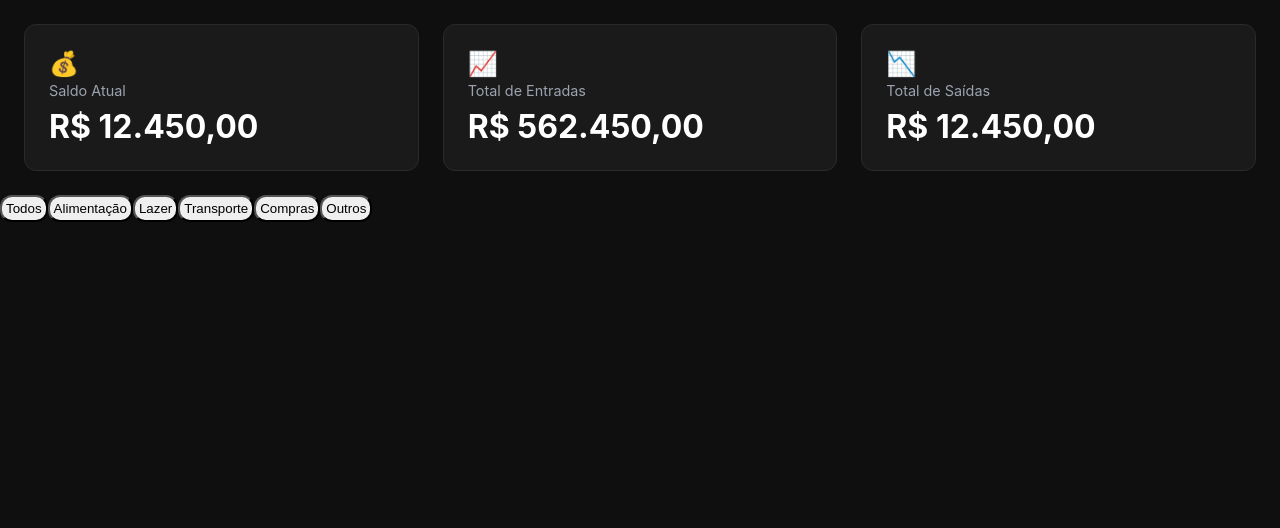
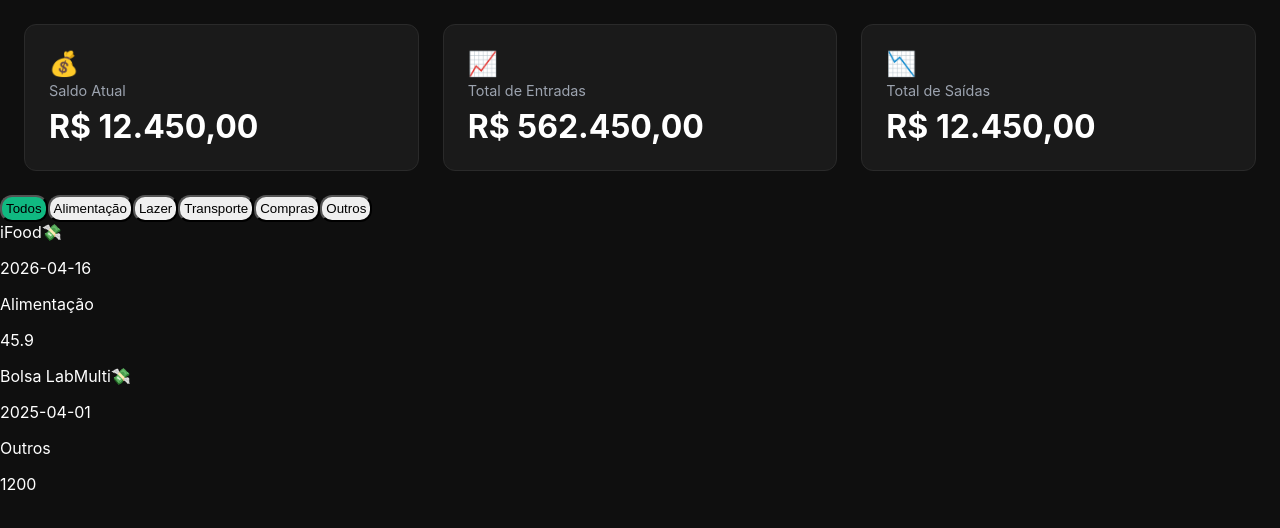
Before and after one commit to JoaoFazio/fintrack, a React (Vite) app: page / in a window 1280 px wide. Shown: the top 528 px of the page. Built offline with nearby package versions, Linux system fonts and the light colour scheme.

Commit message:
feat: ListaTransacoes e ItemTransacao com filtro funcional

```diff
--- a/src/App.jsx
+++ b/src/App.jsx
@@ -2,9 +2,28 @@ import "./App.css";
 import ResumoCard from "./components/ResumoCard";
 import { useState } from "react";
 import Filtros from "./components/Filtros";
+import ListaTransacoes from "./components/ListaTransacoes/ListaTransacoes";
 
 function App() {
-  const [categoriaSelecionada, setCategoriaSelecionada] = useState("todos");
+  const [categoriaSelecionada, setCategoriaSelecionada] = useState("Todos");
+  const [transacoes, setTransacoes] = useState([
+    {
+      id: "1",
+      descricao: "iFood",
+      valor: 45.9,
+      tipo: "saida",
+      categoria: "Alimentação",
+      data: "2026-04-16",
+    },
+    {
+      id: "2",
+      descricao: "Bolsa LabMulti",
+      valor: 1200,
+      tipo: "entrada",
+      categoria: "Outros",
+      data: "2025-04-01",
+    },
+  ]);
 
   return (
     <div>
@@ -20,6 +39,13 @@ function App() {
           onCategoriaChange={setCategoriaSelecionada}
         />
       </div>
+
+      <div>
+        <ListaTransacoes
+          transacoes={transacoes}
+          categoriaSelecionada={categoriaSelecionada}
+        />
+      </div>
     </div>
   );
 }
--- a/src/components/ListaTransacoes/ItemTransacao.jsx
+++ b/src/components/ListaTransacoes/ItemTransacao.jsx
@@ -0,0 +1,15 @@
+function ItemTransacao ({transacao}) {
+    return (
+        <div className="item-transacao">
+            <span>{transacao.descricao}</span>
+            <span>{"💸"}</span>
+            <div>
+                <p>{transacao.data}</p>
+                <p>{transacao.categoria}</p>
+            </div>
+            <p>{transacao.valor}</p>
+        </div>
+    )
+}
+
+export default ItemTransacao
--- a/src/components/ListaTransacoes/ListaTransacoes.jsx
+++ b/src/components/ListaTransacoes/ListaTransacoes.jsx
@@ -0,0 +1,15 @@
+import ItemTransacao from "./ItemTransacao"
+
+function ListaTransacoes ({transacoes, categoriaSelecionada}) {
+    const transacoesFiltradas = categoriaSelecionada === "Todos"
+    ? transacoes
+    : transacoes.filter(t => t.categoria === categoriaSelecionada)
+
+    return (
+        <div>
+            {transacoesFiltradas.map((t) => <ItemTransacao key={t.id} transacao={t}/>)}
+        </div>
+    )
+}
+
+export default ListaTransacoes
```
